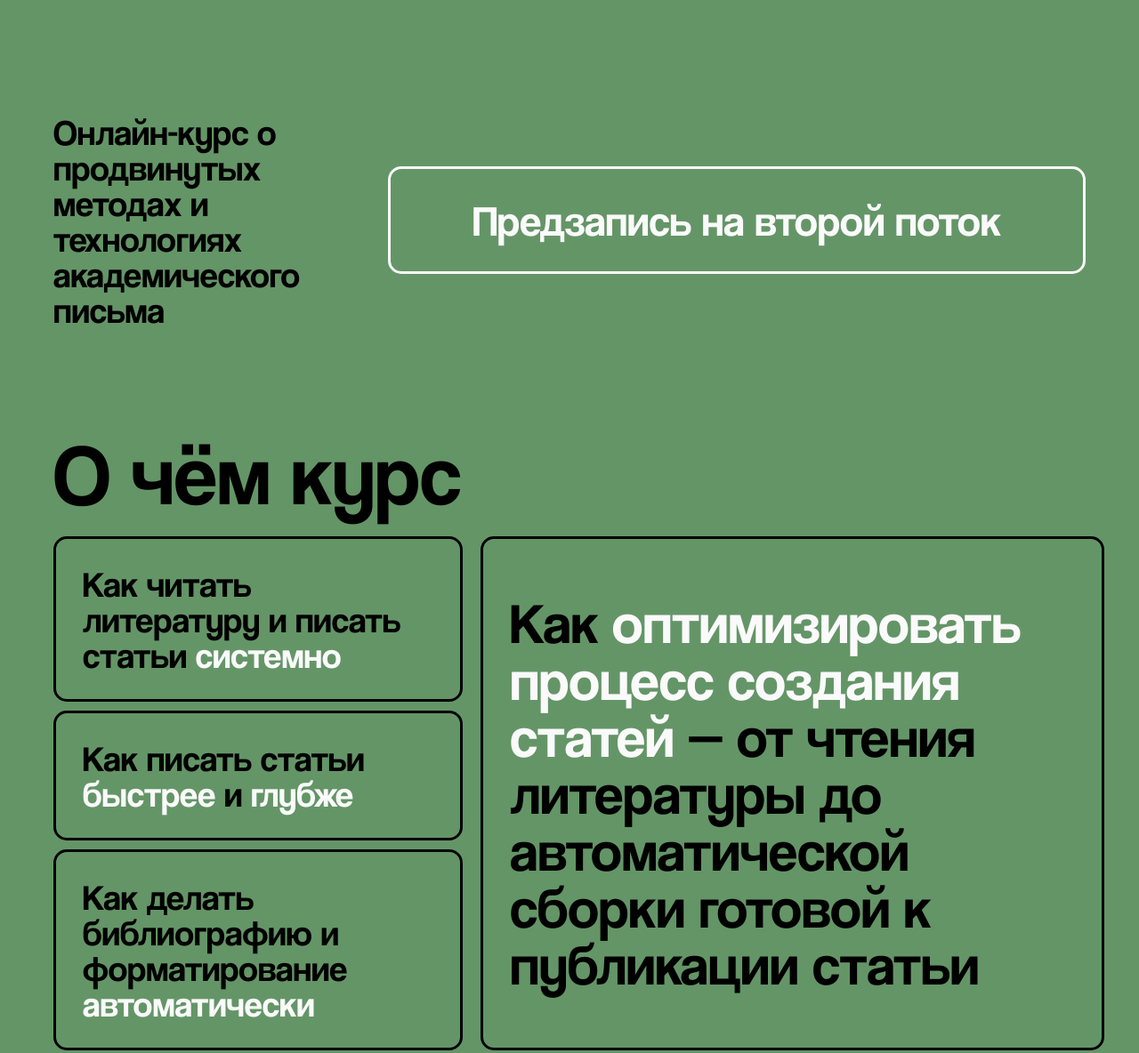
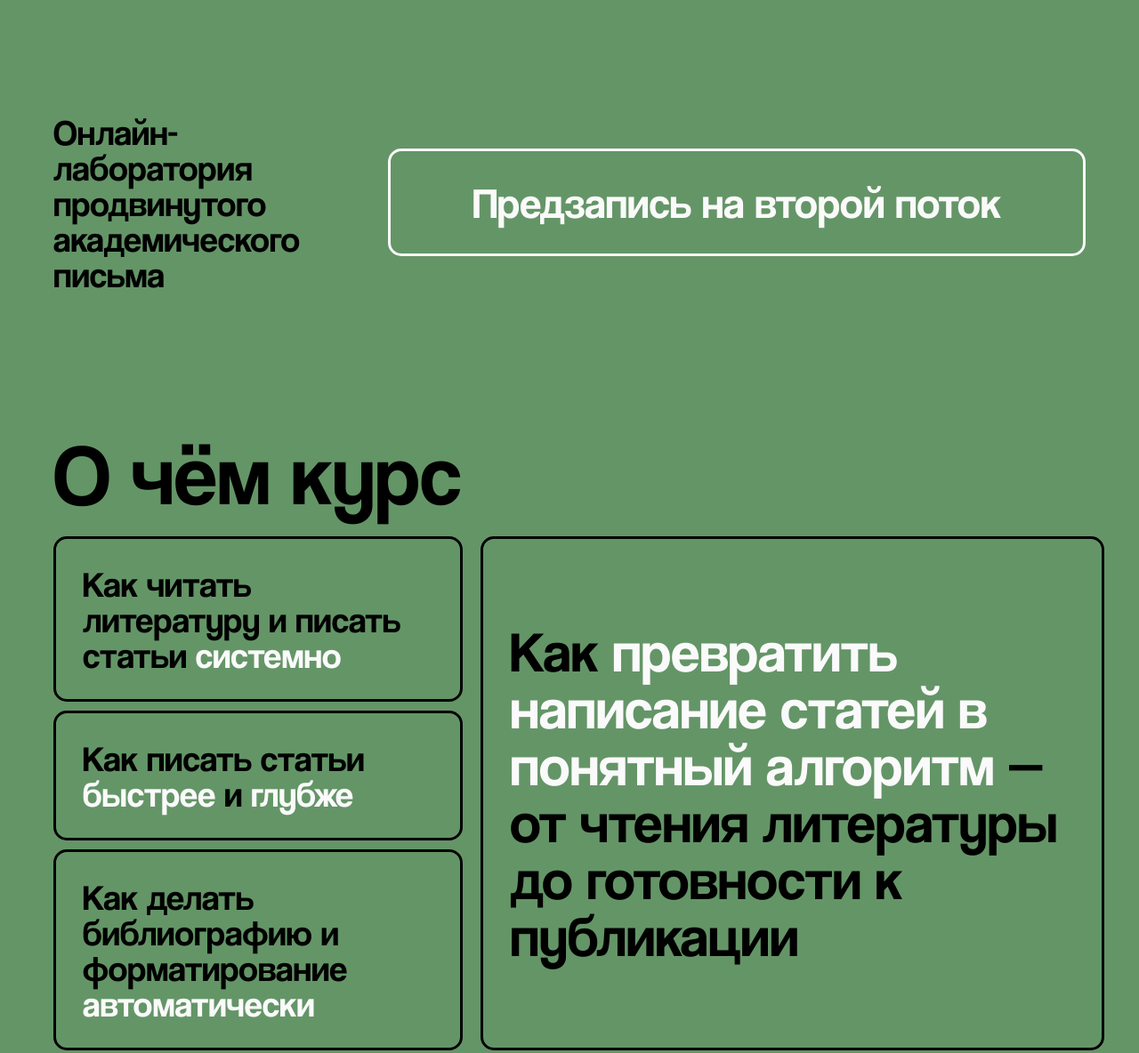
Before and after one commit to dadaismee/konspekt, a Gatsby site: page / in a window 1280 px wide. Shown: the part 528-1712 px from the top of the page at 89% size. Built offline with nearby package versions, Linux system fonts and the light colour scheme; Gatsby itself is replaced by a stand-in of ours.

Commit message:
Changed info on next cohort

```diff
--- a/src/pageData/writing-pro.js
+++ b/src/pageData/writing-pro.js
@@ -2,7 +2,7 @@ export const hero = {
   title: 'Академическое письмо',
   typeWriterText: ['на стероидах', 'будущего', 'здорового человека'],
   description:
-    'Онлайн-курс о продвинутых методах и технологиях академического письма',
+    'Онлайн-лаборатория продвинутого академического письма',
   buttonText: 'Предзапись на второй поток',
 };
 
@@ -24,8 +24,8 @@ export const about = {
     },
     {
       mainText:
-        'Как оптимизировать процесс создания статей — от чтения литературы до автоматической сборки готовой к публикации статьи',
-      spanText: ['оптимизировать процесс создания статей'],
+        'Как превратить написание статей в понятный алгоритм — от чтения литературы до готовности к публикации',
+      spanText: ['превратить написание статей в понятный алгоритм'],
     },
   ],
 };
@@ -39,7 +39,7 @@ export const audience = {
       spanText: [''],
     },
     {
-      mainText: 'учёным',
+      mainText: 'исследователям',
       spanText: [''],
     },
     {
@@ -228,9 +228,9 @@ export const requestForm = {
   boxes: [
     {
       mainText:
-        'Второй поток будет в декабре или феврале. Точнее скажем позже. Если есть вопросы, пишите на почту ниже.',
+        'Второй поток будет в марте. Подробности будут в конце февраля. Если есть вопросы, пишите на почту ниже.',
       spanText: [
-        'Второй поток будет в декабре или феврале',
+        'Второй поток будет в марте',
         'пишите на почту ниже.',
       ],
     },
```
Also changed, not shown: 1 other file.
